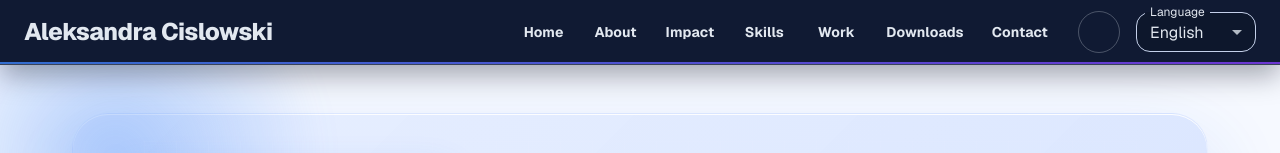
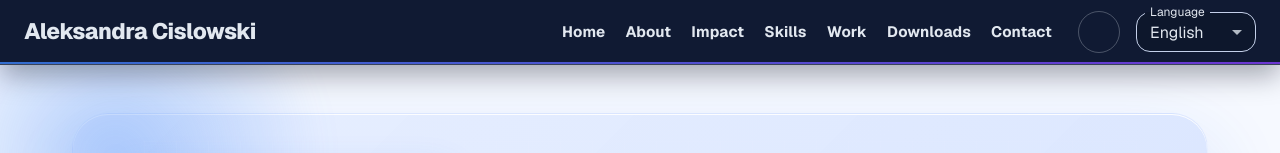
Before and after one commit to AleksandraCislowski/portfolio, a Next.js app: page / in a window 1280 px wide. Shown: the top 153 px of the page. Built offline with nearby package versions, Linux system fonts and the light colour scheme; some icons are missing.

Commit message:
feat: enhance Hero and Navbar components with improved layout and responsive design adjustments

```diff
--- a/components/Hero.tsx
+++ b/components/Hero.tsx
@@ -146,13 +146,14 @@ const HeroShell = styled(motion.div)(({ theme }) => ({
 
 const HeroScan = styled(motion.div)(({ theme }) => ({
   position: 'absolute',
-  inset: 0,
+  inset: '-18%',
   zIndex: 0,
-  background: `linear-gradient(115deg, transparent 0%, ${alpha(
+  background: `linear-gradient(132deg, transparent 20%, ${alpha(
     theme.palette.common.white,
-    theme.palette.mode === 'dark' ? 0.02 : 0.14,
-  )} 48%, transparent 64%)`,
+    theme.palette.mode === 'dark' ? 0.03 : 0.16,
+  )} 48%, transparent 68%)`,
   pointerEvents: 'none',
+  transform: 'rotate(-12deg)',
 }));
 
 const CopyColumn = styled(Box)(() => ({
@@ -487,7 +488,8 @@ export default function Hero() {
             shouldReduceMotion
               ? undefined
               : {
-                  x: ['-30%', '120%'],
+                  x: ['-28%', '92%'],
+                  y: ['-28%', '92%'],
                 }
           }
           transition={{
--- a/components/Navbar.tsx
+++ b/components/Navbar.tsx
@@ -49,11 +49,22 @@ const StyledAppBar = styled(AppBar)(({ theme }) => ({
 const StyledToolbar = styled(Toolbar)(() => ({
   gap: DESIGN_TOKENS.spacing.xs * 8,
   minHeight: 72,
+  paddingInline: 16,
+  '@media (max-width: 1180px)': {
+    gap: 12,
+    minHeight: 68,
+    paddingInline: 12,
+  },
+  '@media (max-width: 980px)': {
+    gap: 10,
+    minHeight: 64,
+    paddingInline: 10,
+  },
 }));
 
 const MobileMenuButton = styled(IconButton)(({ theme }) => ({
   marginRight: theme.spacing(DESIGN_TOKENS.spacing.xs),
-  [theme.breakpoints.up('sm')]: {
+  '@media (min-width: 901px)': {
     display: 'none',
   },
 }));
@@ -62,20 +73,39 @@ const Brand = styled(Typography)(() => ({
   flexGrow: 1,
   fontWeight: 800,
   letterSpacing: '-0.02em',
+  whiteSpace: 'nowrap',
+  fontSize: '1.4rem',
+  '@media (max-width: 1180px)': {
+    fontSize: '1.2rem',
+  },
+  '@media (max-width: 980px)': {
+    fontSize: '1.05rem',
+  },
 }));
 
-const DesktopNav = styled(Box)(({ theme }) => ({
+const DesktopNav = styled(Box)(() => ({
   alignItems: 'center',
   display: 'none',
-  [theme.breakpoints.up('sm')]: {
+  '@media (min-width: 901px)': {
     display: 'flex',
   },
 }));
 
 const NavButton = styled(Button)(({ theme }) => ({
-  marginInline: 4,
+  marginInline: 2,
   borderRadius: DESIGN_TOKENS.radius.sm,
-  paddingInline: theme.spacing(1.25),
+  minWidth: 'auto',
+  paddingInline: theme.spacing(1),
+  fontSize: '0.95rem',
+  whiteSpace: 'nowrap',
+  '@media (max-width: 1180px)': {
+    paddingInline: theme.spacing(0.75),
+    fontSize: '0.88rem',
+  },
+  '@media (max-width: 1024px)': {
+    paddingInline: theme.spacing(0.5),
+    fontSize: '0.82rem',
+  },
   '&:hover': {
     backgroundColor: alpha(theme.palette.primary.main, 0.12),
   },
@@ -87,6 +117,9 @@ const ThemeButton = styled(IconButton)(({ theme }) => ({
   [theme.breakpoints.up('sm')]: {
     marginLeft: theme.spacing(1),
   },
+  '@media (max-width: 1024px)': {
+    padding: 8,
+  },
   '&:hover': {
     backgroundColor: alpha(theme.palette.primary.main, 0.12),
   },
@@ -96,11 +129,21 @@ const LanguageFormControl = styled(FormControl)(({ theme }) => {
   return {
     marginLeft: theme.spacing(1),
     minWidth: DESIGN_TOKENS.size.languageSelectMinWidthMobile,
-    [theme.breakpoints.up('sm')]: {
+    '@media (min-width: 901px)': {
       minWidth: DESIGN_TOKENS.size.languageSelectMinWidthDesktop,
+    },
+    '@media (max-width: 1180px)': {
+      minWidth: 108,
+      marginLeft: theme.spacing(0.5),
+    },
+    '@media (max-width: 1024px)': {
+      minWidth: 96,
     },
     '& .MuiInputLabel-root': {
       color: alpha('#E2E8F0', 0.78),
+      '@media (max-width: 1024px)': {
+        fontSize: '0.82rem',
+      },
     },
     '& .MuiInputLabel-root.MuiInputLabel-shrink': {
       color: '#E2E8F0',
@@ -111,6 +154,9 @@ const LanguageFormControl = styled(FormControl)(({ theme }) => {
     '& .MuiOutlinedInput-root': {
       color: '#E2E8F0',
       backgroundColor: alpha('#0A1222', 0.35),
+      '@media (max-width: 1024px)': {
+        fontSize: '0.82rem',
+      },
     },
     '& .MuiOutlinedInput-input': {
       color: '#E2E8F0',
```
